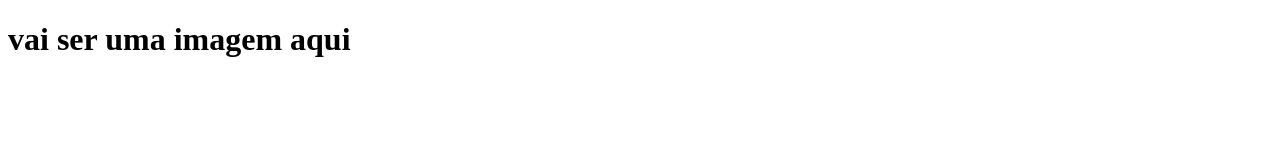
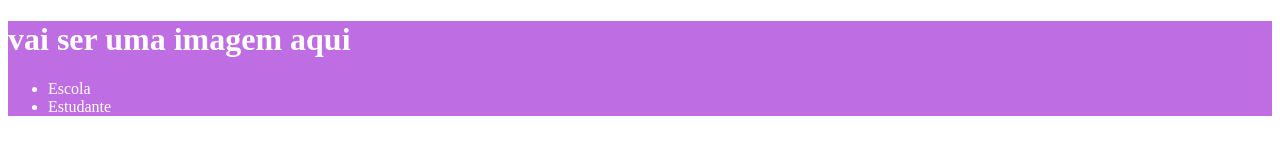
Before and after one commit to AnaLu51/site-turma-do-2B, a plain HTML site: page index.html in a window 1280 px wide. Drawn offline with Linux system fonts and the light colour scheme.

Commit message:
Add files via upload

```diff
--- a/index.html
+++ b/index.html
@@ -5,8 +5,16 @@
     <meta http-equiv="X-UA-Compatible" content="IE=edge">
     <meta name="viewport" content="width=device-width, initial-scale=1.0">
     <title>Document</title>
+    <link rel="stylesheet" href="style.css">
 </head>
 <body>
-    <h1>vai ser uma imagem aqui</h1>
+    <header>
+        <h1>vai ser uma imagem aqui</h1>
+        <ul>
+            <li>Escola</li>
+            <li>Estudante</li>
+        </ul>
+    </header>
+
 </body>
 </html>
--- a/style.css
+++ b/style.css
@@ -0,0 +1,5 @@
+header {
+    background-color: hsl(281, 67%, 66%);
+    color:white
+
+}
```
